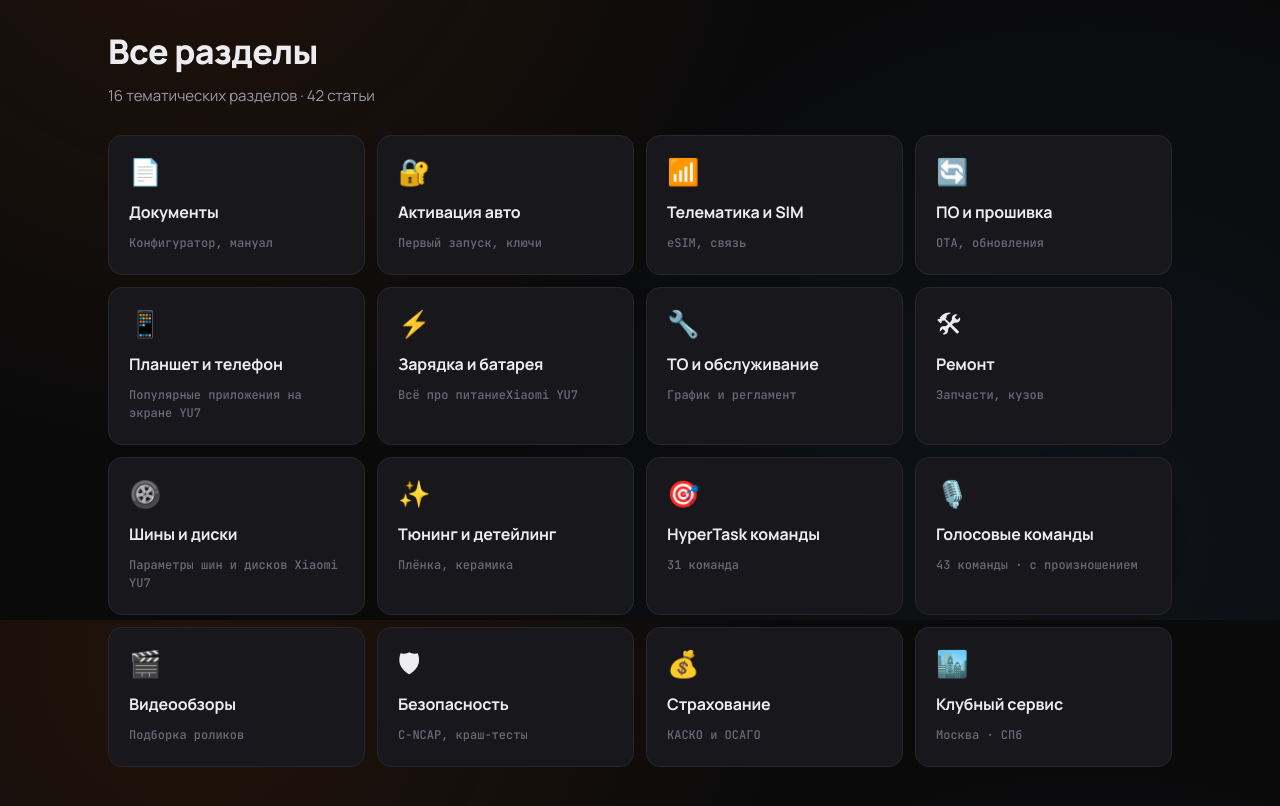
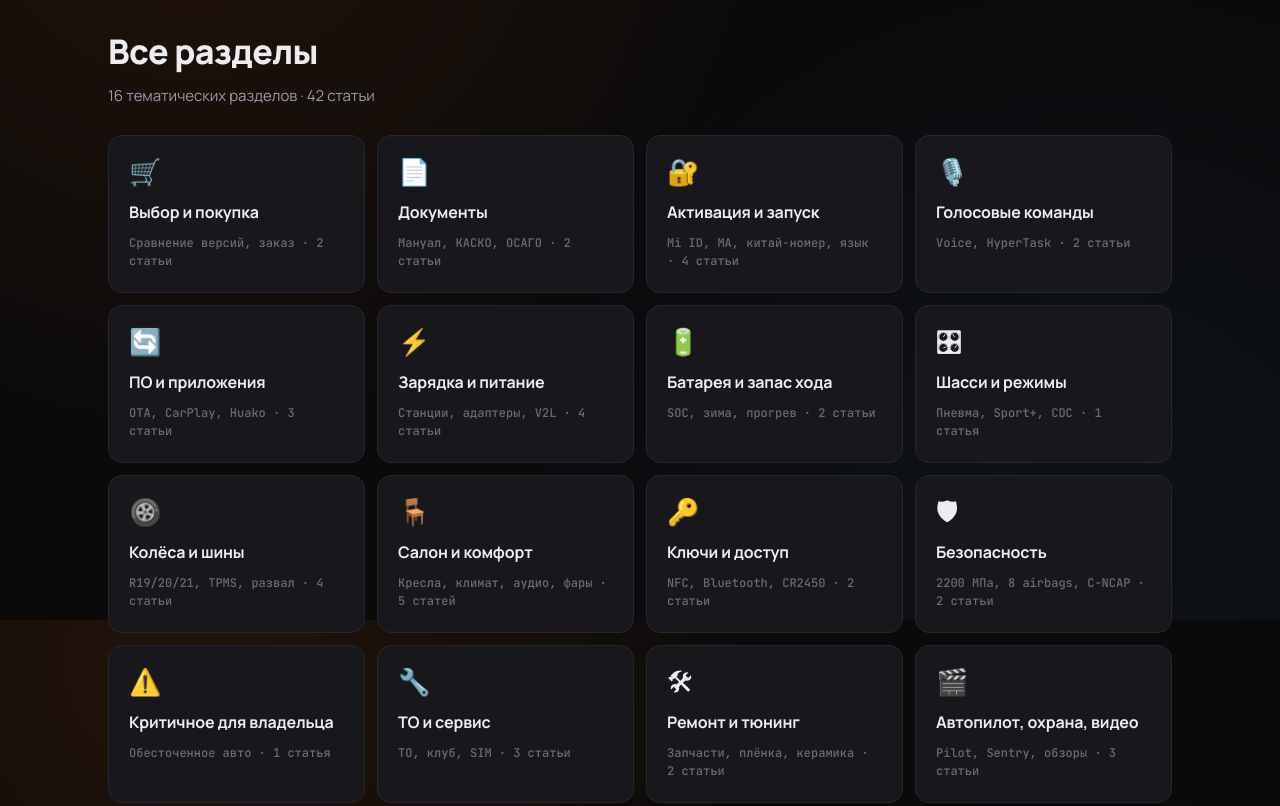
Before and after one commit to 2947733-svg/yu7site, a plain HTML site: page index.html in a window 1280 px wide. Shown: the part 980-1786 px from the top of the page. Drawn offline with Linux system fonts and the light colour scheme.

Commit message:
index-pereborka-16-kategoriy-pokryvayushchih-vse-42-stati-logicheski

```diff
--- a/index.html
+++ b/index.html
@@ -882,23 +882,23 @@
             <div class="container">
                 <h2 class="section-title">Все разделы</h2>
                 <p class="section-subtitle">16 тематических разделов · 42 статьи</p>
-                <div class="cat-grid">
-                    <a href="/docs.html" class="cat-card ready"> <div class="cat-icon">📄</div> <div class="cat-title">Документы</div> <div class="cat-count">Конфигуратор, мануал</div> </a>
-                    <a href="/activation.html" class="cat-card ready"> <div class="cat-icon">🔐</div> <div class="cat-title">Активация авто</div> <div class="cat-count">Первый запуск, ключи</div> </a>
-                    <a href="/telematics.html" class="cat-card ready"> <div class="cat-icon">📶</div> <div class="cat-title">Телематика и SIM</div> <div class="cat-count">eSIM, связь</div> </a>
-                    <a href="/ota.html" class="cat-card ready"> <div class="cat-icon">🔄</div> <div class="cat-title">ПО и прошивка</div> <div class="cat-count">OTA, обновления</div> </a>
-                    <a href="/apps.html" class="cat-card ready"> <div class="cat-icon">📱</div> <div class="cat-title">Планшет и телефон</div> <div class="cat-count">Популярные приложения на экране YU7</div> </a>
-                    <a href="/charging.html" class="cat-card ready"> <div class="cat-icon">⚡</div> <div class="cat-title">Зарядка и батарея</div> <div class="cat-count">Всё про питаниеXiaomi YU7</div> </a>
-                    <a href="/maintenance.html" class="cat-card ready"> <div class="cat-icon">🔧</div> <div class="cat-title">ТО и обслуживание</div> <div class="cat-count">График и регламент</div> </a>
-                    <a href="/repair.html" class="cat-card ready"> <div class="cat-icon">🛠</div> <div class="cat-title">Ремонт</div> <div class="cat-count">Запчасти, кузов</div> </a>
-                    <a href="/wheels-specs.html" class="cat-card ready"> <div class="cat-icon">🛞</div> <div class="cat-title">Шины и диски</div> <div class="cat-count">Параметры шин и дисков Xiaomi YU7</div> </a>
-                    <a href="/detailing.html" class="cat-card ready"> <div class="cat-icon">✨</div> <div class="cat-title">Тюнинг и детейлинг</div> <div class="cat-count">Плёнка, керамика</div> </a>
-                    <a href="/xiaomi_yu7_hypertask.html" class="cat-card ready"> <div class="cat-icon">🎯</div> <div class="cat-title">HyperTask команды</div> <div class="cat-count">31 команда</div> </a>
-                    <a href="/voice-commands.html" class="cat-card ready"> <div class="cat-icon">🎙️</div> <div class="cat-title">Голосовые команды</div> <div class="cat-count">43 команды · с произношением</div> </a>
-                    <a href="/reviews.html" class="cat-card ready"> <div class="cat-icon">🎬</div> <div class="cat-title">Видеообзоры</div> <div class="cat-count">Подборка роликов</div> </a>
-                    <a href="/cncap.html" class="cat-card ready"> <div class="cat-icon">🛡</div> <div class="cat-title">Безопасность</div> <div class="cat-count">C-NCAP, краш-тесты</div> </a>
-                    <a href="/insurance.html" class="cat-card ready"> <div class="cat-icon">💰</div> <div class="cat-title">Страхование</div> <div class="cat-count">КАСКО и ОСАГО</div> </a>
-                    <a href="/service.html" class="cat-card ready"> <div class="cat-icon">🏙️</div> <div class="cat-title">Клубный сервис</div> <div class="cat-count">Москва · СПб</div> </a>
+                                <div class="cat-grid">
+                    <a href="/buyers-guide.html" class="cat-card ready"> <div class="cat-icon">🛒</div> <div class="cat-title">Выбор и покупка</div> <div class="cat-count">Сравнение версий, заказ · 2 статьи</div> </a>
+                    <a href="/docs.html" class="cat-card ready"> <div class="cat-icon">📄</div> <div class="cat-title">Документы</div> <div class="cat-count">Мануал, КАСКО, ОСАГО · 2 статьи</div> </a>
+                    <a href="/activation.html" class="cat-card ready"> <div class="cat-icon">🔐</div> <div class="cat-title">Активация и запуск</div> <div class="cat-count">Mi ID, МА, китай-номер, язык · 4 статьи</div> </a>
+                    <a href="/voice-commands.html" class="cat-card ready"> <div class="cat-icon">🎙️</div> <div class="cat-title">Голосовые команды</div> <div class="cat-count">Voice, HyperTask · 2 статьи</div> </a>
+                    <a href="/ota.html" class="cat-card ready"> <div class="cat-icon">🔄</div> <div class="cat-title">ПО и приложения</div> <div class="cat-count">OTA, CarPlay, Huako · 3 статьи</div> </a>
+                    <a href="/charging-station.html" class="cat-card ready"> <div class="cat-icon">⚡</div> <div class="cat-title">Зарядка и питание</div> <div class="cat-count">Станции, адаптеры, V2L · 4 статьи</div> </a>
+                    <a href="/soc-range.html" class="cat-card ready"> <div class="cat-icon">🔋</div> <div class="cat-title">Батарея и запас хода</div> <div class="cat-count">SOC, зима, прогрев · 2 статьи</div> </a>
+                    <a href="/chassis.html" class="cat-card ready"> <div class="cat-icon">🎛</div> <div class="cat-title">Шасси и режимы</div> <div class="cat-count">Пневма, Sport+, CDC · 1 статья</div> </a>
+                    <a href="/wheels-specs.html" class="cat-card ready"> <div class="cat-icon">🛞</div> <div class="cat-title">Колёса и шины</div> <div class="cat-count">R19/20/21, TPMS, развал · 4 статьи</div> </a>
+                    <a href="/seats.html" class="cat-card ready"> <div class="cat-icon">🪑</div> <div class="cat-title">Салон и комфорт</div> <div class="cat-count">Кресла, климат, аудио, фары · 5 статей</div> </a>
+                    <a href="/keys.html" class="cat-card ready"> <div class="cat-icon">🔑</div> <div class="cat-title">Ключи и доступ</div> <div class="cat-count">NFC, Bluetooth, CR2450 · 2 статьи</div> </a>
+                    <a href="/safety.html" class="cat-card ready"> <div class="cat-icon">🛡</div> <div class="cat-title">Безопасность</div> <div class="cat-count">2200 МПа, 8 airbags, C-NCAP · 2 статьи</div> </a>
+                    <a href="/no-power.html" class="cat-card ready"> <div class="cat-icon">⚠️</div> <div class="cat-title">Критичное для владельца</div> <div class="cat-count">Обесточенное авто · 1 статья</div> </a>
+                    <a href="/maintenance.html" class="cat-card ready"> <div class="cat-icon">🔧</div> <div class="cat-title">ТО и сервис</div> <div class="cat-count">ТО, клуб, SIM · 3 статьи</div> </a>
+                    <a href="/repair.html" class="cat-card ready"> <div class="cat-icon">🛠</div> <div class="cat-title">Ремонт и тюнинг</div> <div class="cat-count">Запчасти, плёнка, керамика · 2 статьи</div> </a>
+                    <a href="/pilot.html" class="cat-card ready"> <div class="cat-icon">🎬</div> <div class="cat-title">Автопилот, охрана, видео</div> <div class="cat-count">Pilot, Sentry, обзоры · 3 статьи</div> </a>
                 </div>
             </div>
         </section>
```
